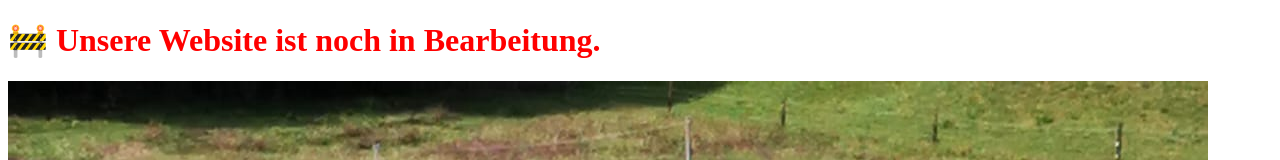
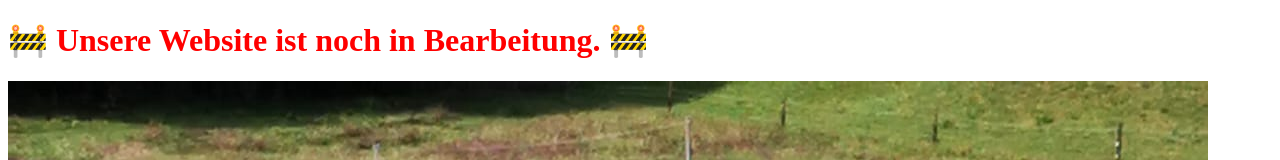
Before and after one commit to simona-moeller/alpaka-eisenach, a plain HTML site: page index.html in a window 1280 px wide. Shown: the top 160 px of the page. Drawn offline with Linux system fonts and the light colour scheme.

Commit message:
Update index.html

```diff
--- a/index.html
+++ b/index.html
@@ -11,7 +11,7 @@
   </style>
 </head>
 <body>
-  <h1>🚧 Unsere Website ist noch in Bearbeitung.</h1>
+  <h1>🚧      Unsere Website ist noch in Bearbeitung.  🚧</h1>
   <img src="image.jpg">
 </body>
 </html>
```
